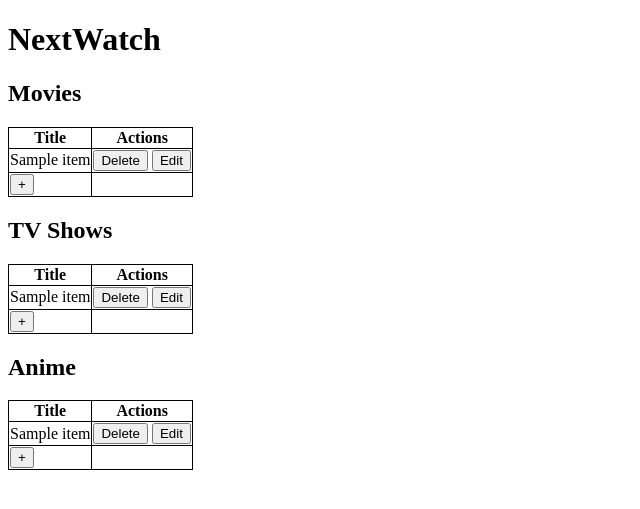
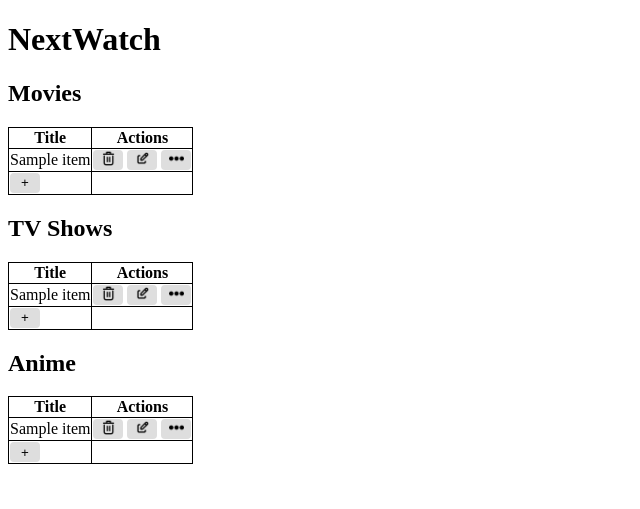
Before and after one commit to dodofrog/NextWatch, a Flask app: template templates/index.html in a window 1280 px wide. Shown: the top 509 px of the page, without its empty margins (0-640 px from the left). Run offline with Flask 3, Linux system fonts and the light colour scheme; the template is opened without the code that fills it: most values are stand-ins (such as "Sample title", 1, 10 or a date in 2020).

Commit message:
added icons for actions and added autocomplete search to edit form

```diff
--- a/app.py
+++ b/app.py
@@ -48,16 +48,16 @@ def search_series():
     query = request.args.get("q", "").strip()
 
     if not query:
-        return jsonify(["not query"])
+        return jsonify([])
 
     response = requests.get(f"{base_url}s={query}&type=series", timeout=5)
     data = response.json()
 
     if not (response.status_code == 200):
-        return jsonify(["status code not 200"])
+        return jsonify([])
 
     if data.get("Response") == "False":
-        return jsonify(data)
+        return jsonify([])
 
     results = []
     for item in data.get("Search", [])[:5]:
@@ -84,20 +84,38 @@ def index():
 
 @app.route('/add_movie', methods=['POST'])
 def add_movie():
+    imdbid = request.args.get("imdbID", "").strip()
     movie_title = request.form.get("title")
-    database.add_movie(movie_title)
+
+    if not imdbid:
+        database.add_movie(movie_title)
+    else:
+        database.add_movie(movie_title, imdbid)
+
     return redirect(url_for('index'))
 
 @app.route('/add_tv_show', methods=['POST'])
 def add_tv_show():
+    imdbid = request.args.get("imdbID", "").strip()
     tv_show_title = request.form.get("title")
-    database.add_tv_show(tv_show_title)
+
+    if not imdbid:
+        database.add_tv_show(tv_show_title)
+    else:
+        database.add_tv_show(tv_show_title, imdbid)
+
     return redirect(url_for('index'))
 
 @app.route('/add_anime', methods=['POST'])
 def add_anime():
+    imdbid = request.args.get("imdbID", "").strip()
     anime_title = request.form.get("title")
-    database.add_anime(anime_title)
+
+    if not imdbid:
+        database.add_anime(anime_title)
+    else:
+        database.add_anime(anime_title, imdbid)
+
     return redirect(url_for('index'))
 
 @app.route('/delete/<int:id_num>', methods=['POST'])
--- a/static/scripts.js
+++ b/static/scripts.js
@@ -9,28 +9,30 @@ document.addEventListener("keydown", close_overlay_on_esc)
 document.getElementById("edit_cancel").addEventListener("click", edit_overlay_off);
 document.getElementById("add_cancel").addEventListener("click", add_overlay_off);
 
+let overlayOpen = false;
 
 // --------- Opens respective form ---------
 function openEditForm(event) {
-    if(event.target.classList.contains("edit_button")) {
+    const editBtn = event.target.closest(".edit_button");
+    if (!editBtn) return;
+
     edit_overlay_on();
-        edit_pass_id(event);
+    edit_pass_id({ target: editBtn });
     document.getElementById("new_name").focus();
-    }
 }
 
 function openAddForm(event) {
-    if(event.target.classList.contains("add_button")) {
+    const addBtn = event.target.closest(".add_button");
+    if (!addBtn) return;
+
     add_overlay_on();
-        add_type(event);
+    add_type({ target: addBtn });
     document.getElementById("add_name").focus();
-    }
 }
 
 // --------- Toggles overlays ---------
 function close_overlay_on_esc (event) {
-    if(event.key === "Escape")
-        if((document.getElementById("edit_overlay").style.display === "block") || (document.getElementById("add_overlay").style.display === "block")) {
+    if(event.key === "Escape" && overlayOpen) {
         edit_overlay_off();
         add_overlay_off();
     }
@@ -39,65 +41,92 @@ function close_overlay_on_esc (event) {
 function edit_overlay_on() {
     document.getElementById("edit_overlay").style.display = "block";
     document.getElementById("new_name").value = "";
+    overlayOpen = true;
 }
 
 function edit_overlay_off() {
     document.getElementById("edit_overlay").style.display = "none";
-    autocomplete_list.innerHTML = "";
+    clearAutocomplete();
+    overlayOpen = false;
 }
 
 function add_overlay_on() {
     document.getElementById("add_overlay").style.display = "block";
     document.getElementById("add_name").value = "";
+    overlayOpen = true;
 }
 
 function add_overlay_off() {
     document.getElementById("add_overlay").style.display = "none";
+    clearAutocomplete();
+    overlayOpen = false;
 }
 
 // Passes ID number from edit button to edit form
 function edit_pass_id(event) {
-    id = event.target.dataset.idNum;
+    const id = event.target.dataset.idNum;
+    const type = event.target.dataset.type;
+
     document.getElementById("editForm").action = `/edit/${id}`;
+    document.getElementById("editForm").dataset.type = type;
 }
 
 // Passes data type (movie/tv_show/anime) to add form
 function add_type(event) {
-    let type = event.target.dataset.type;
+    const type = event.target.dataset.type;
+
     document.getElementById("addForm").action = `/add_${type}`;
+    document.getElementById("addForm").dataset.type = type;
 }
 
 /*
  * AUTOCOMPLETE SEARCH
  */
 
+const add_form = document.getElementById("addForm");
 const add_name = document.getElementById("add_name");
-const autocomplete_list = document.getElementById("autocomplete_list");
+const edit_form = document.getElementById("editForm");
+const edit_name = document.getElementById("new_name");
+const add_autocomplete_list = document.getElementById("add_autocomplete_list");
+const edit_autocomplete_list = document.getElementById("edit_autocomplete_list");
 
 let search_timer = null;
 
 // Listens to the add_form
 add_name.addEventListener("input", function () {
     const query = add_name.value.trim();
-    console.log("Typing:", query);
 
     if (search_timer) clearTimeout(search_timer);
 
     if (query.length < 4) {
-        autocomplete_list.innerHTML = "";
+        add_autocomplete_list.innerHTML = "";
         return;
     }
 
     search_timer = setTimeout(() => {
-        fetchResults(query);
+        fetchResults(query, add_form, add_name, add_autocomplete_list);
+    }, 300);
+});
+
+// Listens to the edit form
+edit_name.addEventListener("input", function () {
+    const query = edit_name.value.trim();
+
+    if (search_timer) clearTimeout(search_timer);
+
+    if (query.length < 4) {
+        edit_autocomplete_list.innerHTML = "";
+        return;
+    }
+
+    search_timer = setTimeout(() => {
+        fetchResults(query, edit_form, edit_name, edit_autocomplete_list);
     }, 300);
 });
 
 
-async function fetchResults(query) {
-    console.log("Fetching for:", query);
-    const formAction = document.getElementById("addForm").action;
-    let type = formAction.split("_").pop();
+async function fetchResults(query, input_form, input_box, autocomplete_list) {
+    let type = input_form.dataset.type.split("_").pop();
 
     if ((type == "show") || (type == "anime")) type = "series";
     type.trim();
@@ -105,10 +134,8 @@ async function fetchResults(query) {
     if(type == "movie"){
         try {
         const response = await fetch(`/search_movie?q=${encodeURIComponent(query)}`);
-        console.log(response);
         const data = await response.json();
-        console.log(data);
-        renderResults(data);
+        renderResults(data, input_form, input_box, autocomplete_list);
         } catch (err) {
             console.error(err);
         }
@@ -117,10 +144,8 @@ async function fetchResults(query) {
     if(type == "series"){
         try {
         const response = await fetch(`/search_series?q=${encodeURIComponent(query)}`);
-        console.log(response);
         const data = await response.json();
-        console.log(data);
-        renderResults(data);
+        renderResults(data, input_form, input_box, autocomplete_list);
         } catch (err) {
             console.error(err);
         }
@@ -129,7 +154,7 @@ async function fetchResults(query) {
 
 }
 
-function renderResults(results) {
+function renderResults(results, input_form, input_box, autocomplete_list) {
     autocomplete_list.innerHTML = "";
 
     results.forEach(item => {
@@ -138,7 +163,6 @@ function renderResults(results) {
         // image
         const img = document.createElement("img");
         img.src = item.poster;
-        img.alt = "Poster not found";
 
         // text
         const text = document.createElement("span");
@@ -148,11 +172,22 @@ function renderResults(results) {
         li.appendChild(text);
 
         li.addEventListener("click", () => {
-            add_name.value = item.title;
+            input_box.value = item.title;
             autocomplete_list.innerHTML = "";
+
+            let action = input_form.action;
+            action += `?imdbID=${item.imdbID}`
+            input_form.action = action;
+
+            input_form.submit();
         });
 
         autocomplete_list.appendChild(li);
     })
 
 }
+
+function clearAutocomplete() {
+    add_autocomplete_list.innerHTML = "";
+    edit_autocomplete_list.innerHTML = "";
+}
--- a/static/styles.css
+++ b/static/styles.css
@@ -52,7 +52,7 @@ table, th, td {
 }
 
 /* List itself `*/
-#autocomplete_list {
+.autocomplete_list {
     position: absolute;
     top: 100%; /* right below the input */
     left: 0;
@@ -70,7 +70,7 @@ table, th, td {
 }
 
 /* Each result item */
-#autocomplete_list li {
+.autocomplete_list li {
     display: flex;
     align-items: center;
     padding: 6px 10px;
@@ -79,7 +79,7 @@ table, th, td {
 }
 
 /* Image in each result (poster) */
-#autocomplete_list li img {
+.autocomplete_list li img {
     width: 40px;
     height: 60px;
     object-fit: cover;
@@ -88,6 +88,27 @@ table, th, td {
 }
 
 /* Hover effect */
-#autocomplete_list li:hover {
+.autocomplete_list li:hover {
     background-color: #f0f0f0;
 }
+
+.action_images {
+    border: none;
+    cursor: pointer;
+    appearance: none;
+    width: 15px;
+    height: 15px;
+}
+
+.delete_button, .edit_button, .more_button, .add_button {
+    cursor: pointer;
+    border: none;
+    border-radius: 4px;
+    width: 30px;
+    height: 20px;
+    background-color: #dedede;
+}
+
+.delete_button:hover, .edit_button:hover, .more_button:hover, .add_button:hover{
+    background-color: #c2c2c2;
+}
--- a/templates/index.html
+++ b/templates/index.html
@@ -14,10 +14,18 @@
                 <td>{{ item[1] }}</td>
                 <td>
                     <form method="POST" action="{{ url_for('delete', id_num=item[0]) }}" style="display:inline">
-                        <button type="submit"> Delete </button>
+                        <button type="submit" class="delete_button">
+                            <img src="{{ url_for('static', filename='icons/deleteIcon.png') }}" class="action_images">
+                        </button>
                     </form>
 
-                    <button type="button" class="edit_button" data-id-num="{{ item[0] }}">Edit</button>
+                    <button type="button" class="edit_button" data-id-num="{{ item[0] }}" data-type="movie">
+                        <img src="{{ url_for('static', filename='icons/editIcon.png') }}" class="action_images">
+                    </button>
+
+                    <button type="button" class="more_button" data-imdbid="{{ item[3] }}">
+                        <img src="{{ url_for('static', filename='icons/moreIcon.png')}}" class="action_images">
+                    </button>
                 </td>
             </tr>
             {% endfor %}
@@ -34,10 +42,18 @@
                 <td>{{ item[1] }}</td>
                 <td>
                     <form method="POST" action="{{ url_for('delete', id_num=item[0]) }}" style="display:inline">
-                        <button type="submit"> Delete </button>
+                        <button type="submit" class="delete_button">
+                            <img src="{{ url_for('static', filename='icons/deleteIcon.png') }}" class="action_images">
+                        </button>
                     </form>
 
-                    <button type="button" class="edit_button" data-id-num="{{ item[0] }}">Edit</button>
+                    <button type="button" class="edit_button" data-id-num="{{ item[0] }}" data-type="tv_show">
+                        <img src="{{ url_for('static', filename='icons/editIcon.png') }}" class="action_images">
+                    </button>
+
+                    <button type="button" class="more_button" data-imdbid="{{ item[3] }}">
+                        <img src="{{ url_for('static', filename='icons/moreIcon.png')}}" class="action_images">
+                    </button>
                 </td>
             </tr>
             {% endfor %}
@@ -54,10 +70,18 @@
                 <td>{{ item[1] }}</td>
                 <td>
                     <form method="POST" action="{{ url_for('delete', id_num=item[0]) }}" style="display:inline">
-                        <button type="submit"> Delete </button>
+                        <button type="submit" class="delete_button">
+                            <img src="{{ url_for('static', filename='icons/deleteIcon.png') }}" class="action_images">
+                        </button>
                     </form>
 
-                    <button type="button" class="edit_button" data-id-num="{{ item[0] }}">Edit</button>
+                    <button type="button" class="edit_button" data-id-num="{{ item[0] }}" data-type="anime">
+                        <img src="{{ url_for('static', filename='icons/editIcon.png') }}" class="action_images">
+                    </button>
+
+                    <button type="button" class="more_button" data-imdbid="{{ item[3] }}">
+                        <img src="{{ url_for('static', filename='icons/moreIcon.png')}}" class="action_images">
+                    </button>
                 </td>
             </tr>
             {% endfor %}
@@ -71,7 +95,7 @@
                 <div class="autocomplete">
                     <label for="add_name">Name: </label> <br>
                     <input id="add_name" type="text" name="title"> <br>
-                    <ul id="autocomplete_list"></ul>
+                    <ul id="add_autocomplete_list" class="autocomplete_list"></ul>
                 </div>
                 <button id="add_submit" type="submit">Add</button>
                 <button id="add_cancel" type="button">Cancel</button>
@@ -82,8 +106,11 @@
     <div id="edit_overlay" class="overlay">
         <div id="edit_modal" class="modal">
             <form id="editForm" method="POST">
-                <label for="new_name">New Name: </label> <br>
-                <input id="new_name" type="text" name="title"> <br>
+                <div class="autocomplete">
+                    <label for="new_name">New Name: </label> <br>
+                    <input id="new_name" type="text" name="title"> <br>
+                    <ul id="edit_autocomplete_list" class="autocomplete_list"></ul>
+                </div>
                 <button id="edit_submit" type="submit">Save</button>
                 <button id="edit_cancel" type="button">Cancel</button>
             </form>
```
Also changed, not shown: database.py (+39 -18 lines), static/icons/deleteIcon.png (added), static/icons/editIcon.png (added), static/icons/moreIcon.png (added). Lines whose indentation alone changed are shown as unchanged.
